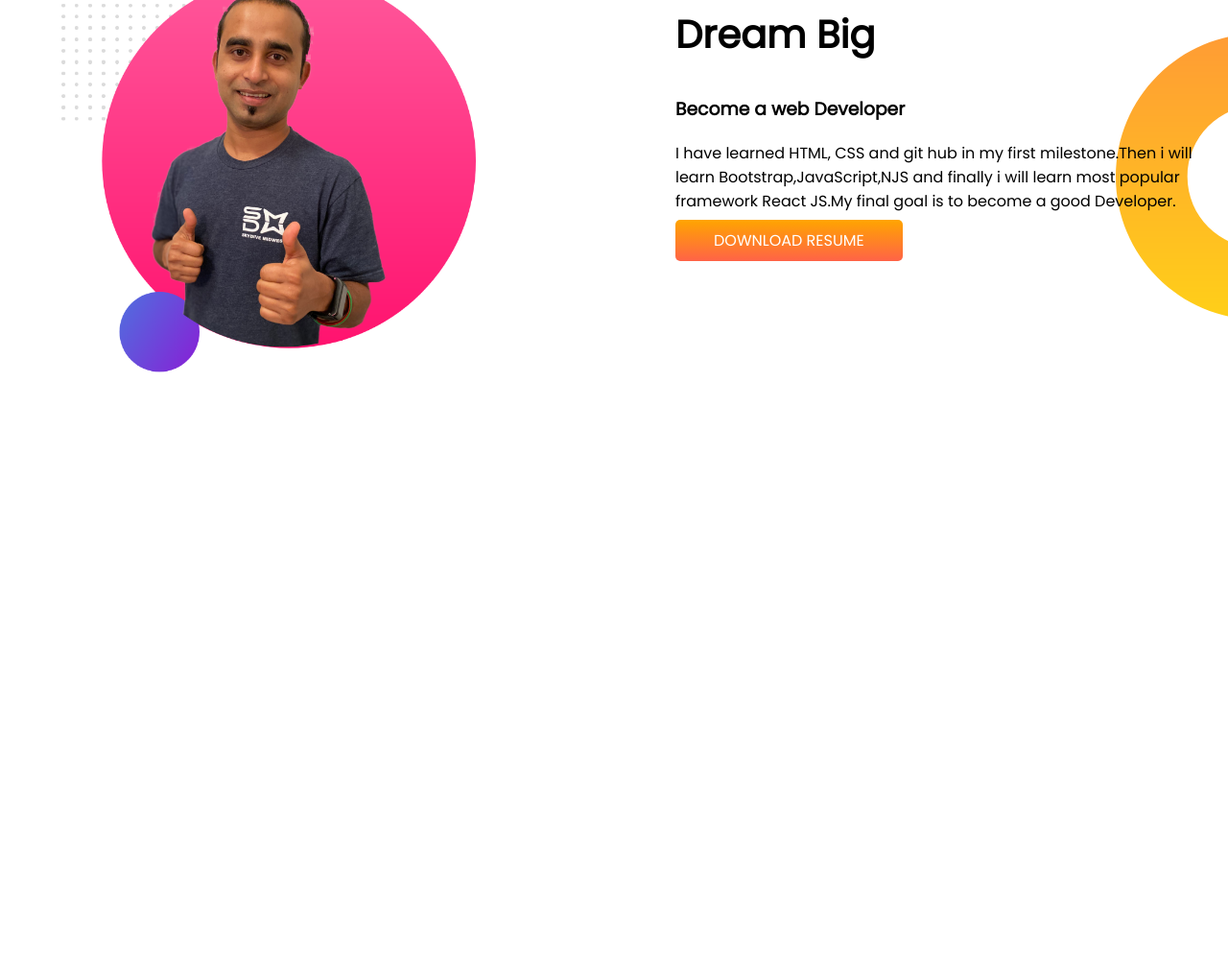
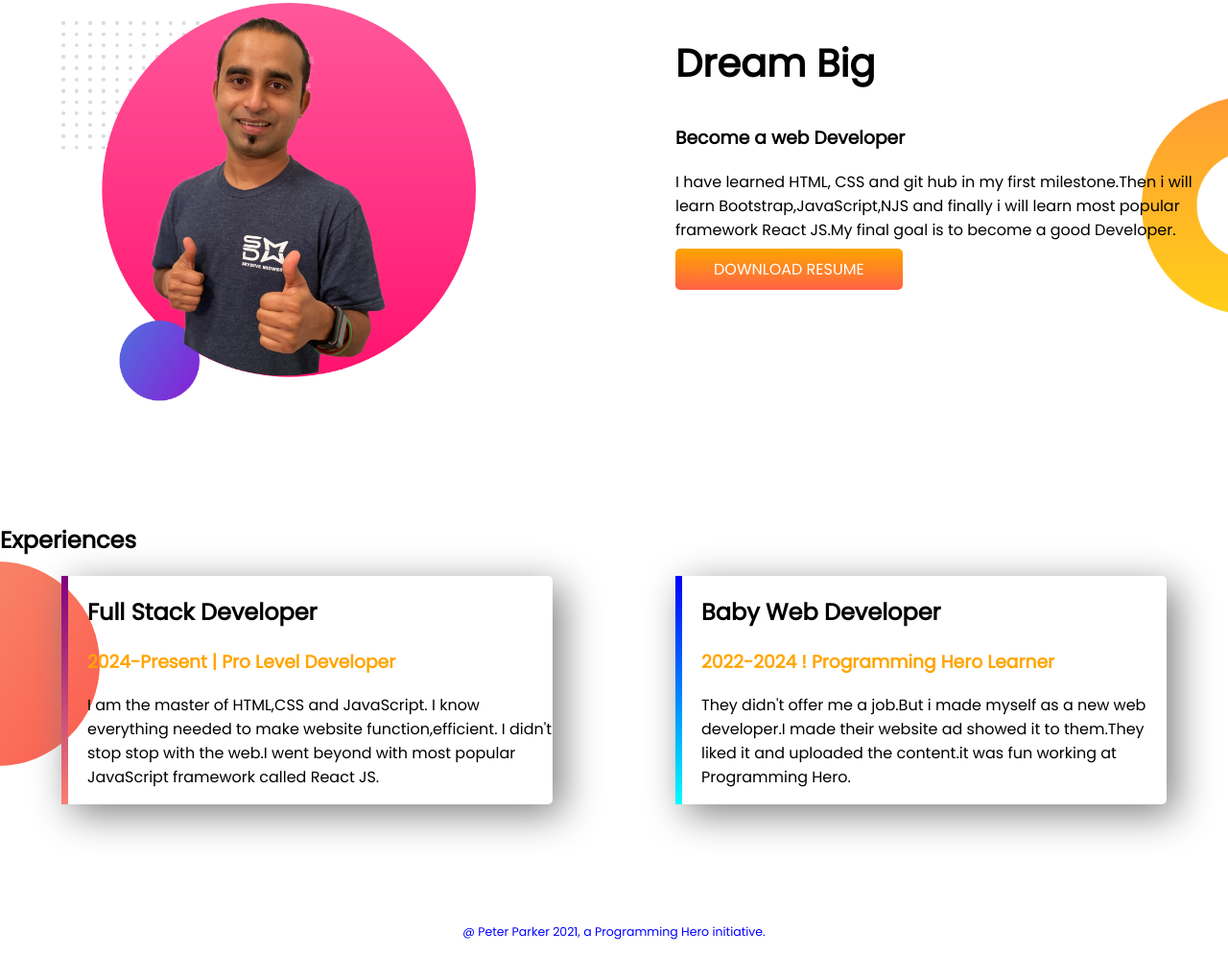
Before and after one commit to Sayem-bin/developer-portfolio, a plain HTML site: page index.html in a window 1280 px wide. Shown: the part 583-1579 px from the top of the page at 96% size. Before the commit the page ends 1098 px from the top, so only its background shows below. Drawn offline with Linux system fonts and the light colour scheme.

Commit message:
footer added

```diff
--- a/index.html
+++ b/index.html
@@ -13,7 +13,7 @@
 </head>
 
 <body>
-    <section class="banner">
+    <section class="banner flexible-container">
         <div class="half-width">
             <h1>Welcome to</h1>
             <h1> <span class="orange"> Sayem's </span> World</h1>
@@ -28,7 +28,7 @@
         </div>
     </section>
 
-    <section class="dream-big">
+    <section class="dream-big flexible-container">
         <div class="half-width">
             <img src="images/jhankar2.png" alt="">
         </div>
@@ -43,6 +43,37 @@
         </div>
     </section>
 
+    <section class="experience-area">
+        <h2>Experiences</h2>
+        <div class="flexible-container">
+            <div class="experience-item" id="experience1">
+                <h2>Full Stack Developer</h2>
+                <h3 class="orange">2024-Present | Pro Level Developer</h3>
+                <p>
+                    I am the master of HTML,CSS and JavaScript. I know everything needed to make website
+                    function,efficient.
+                    I didn't stop stop with the web.I went beyond with most popular JavaScript framework called React
+                    JS.
+                </p>
+            </div>
+
+            <div class="experience-item" id="experience2">
+                <h2>Baby Web Developer</h2>
+                <h3 class="orange">2022-2024 ! Programming Hero Learner</h3>
+                <p>
+                    They didn't offer me a job.But i made myself as a new web developer.I made their website ad showed
+                    it to them.They liked it and uploaded the content.it was fun working at Programming Hero.
+                </p>
+
+            </div>
+        </div>
+
+    </section>
+
+    <footer>
+        <p> <small>@ Peter Parker 2021, a Programming Hero initiative.</small></p>
+    </footer>
+
 </body>
 
 </html>
--- a/style.css
+++ b/style.css
@@ -10,7 +10,7 @@ h1{
     color: orange;
 }
 
-section{
+.flexible-container{
     display: flex;
     margin-bottom: 120px;
 }
@@ -38,9 +38,45 @@ section{
     background-image: url(images/dream-bg.png);
     background-repeat: no-repeat;
     background-position: right;
+    background-size: 7%;
+    margin-top: 150px;
 }
 
 .banner{
     background-image: url(images/top-banner.png);
     background-repeat: no-repeat;
 }
+
+.experience-area{
+    background-image: url(images/exp-bg.png);
+    background-repeat:no-repeat;
+    background-position: left;
+}
+.experience-item{
+     box-shadow: 10px 10px 40px gray;
+     width: 40%;
+     margin-left: 5%;
+     margin-right: 5%;
+     padding-left: 20px;
+     border-radius: 5px;
+
+}
+
+#experience1{
+    border-image: linear-gradient(purple, salmon);
+    border-image-slice: 1;
+    border-left: 7px solid;
+}
+
+
+#experience2{
+    border-image: linear-gradient(blue,cyan);
+    border-image-slice: 1;
+    border-left: 7px solid;
+}
+
+footer p{
+    text-align: center;
+    font-size: 15px;
+    color: blue;
+}
```
